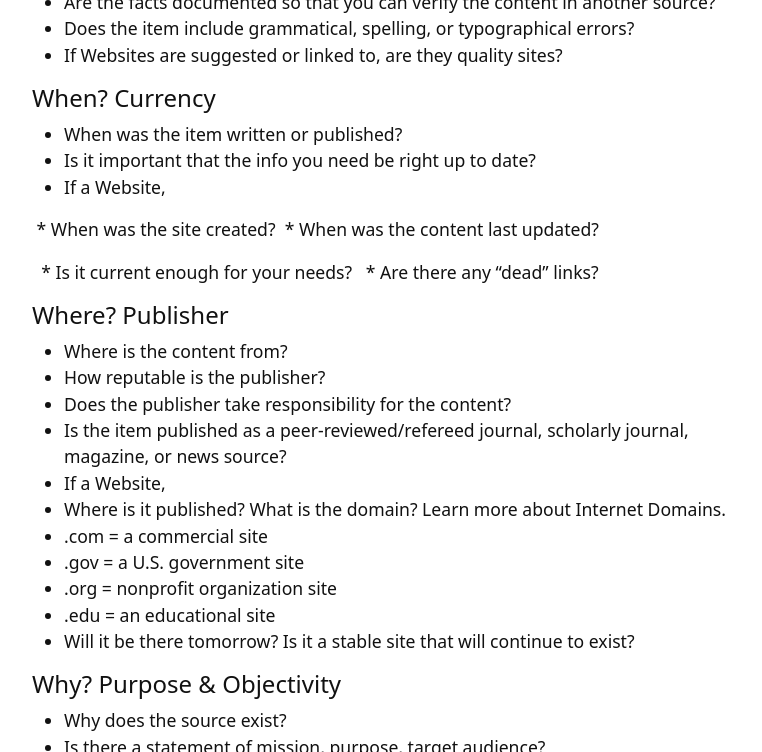
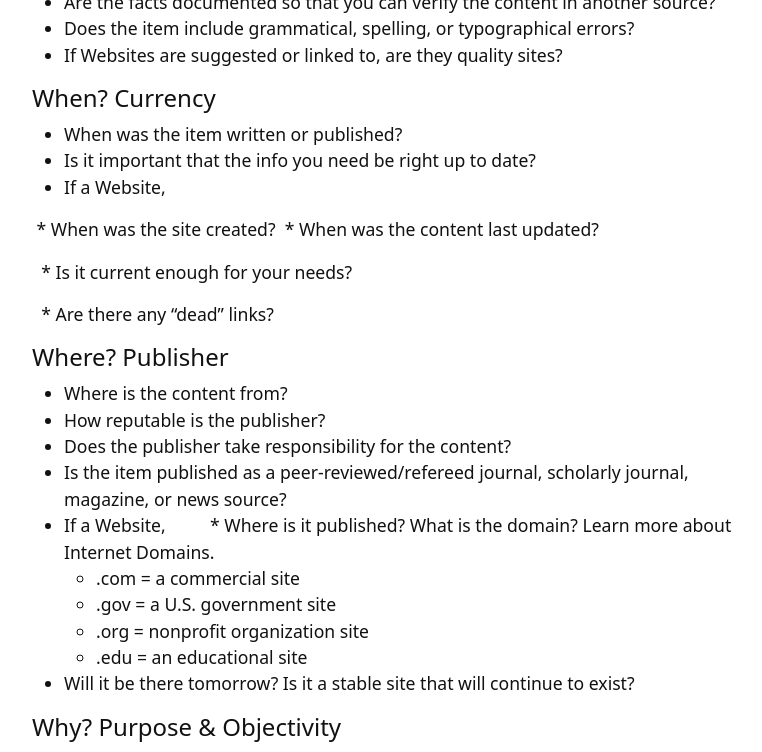
Before and after one commit to hanwendong1/adulting, a Jekyll site: the page built from content/1-handout.md, in a window 1280 px wide and 900 px high, scrolled down 748 px, cut to the strip 0-752 px from the top of the window. Shown: the whole strip, without its empty margins (245-1007 px from the left). Built offline with Jekyll 4.4.1, drawn with Linux system fonts in a browser that asks for light colours; part of the change alters nothing that is shown.

```diff
--- a/content/1-handout.md
+++ b/content/1-handout.md
@@ -30,6 +30,7 @@ nav: Handout
 &nbsp;*	When was the content last updated?
 
 &nbsp; *	Is it current enough for your needs?
+
 &nbsp; *	Are there any "dead" links?
 
 #### Where? Publisher
@@ -38,7 +39,7 @@ nav: Handout
 * Does the publisher take responsibility for the content?
 * Is the item published as a peer-reviewed/refereed journal, scholarly journal, magazine, or news source?
 * If a Website,
- * Where is it published? What is the domain?  Learn more about Internet Domains.
+&ensp;&thinsp;&ensp;&thinsp;&ensp;&thinsp; * Where is it published? What is the domain?  Learn more about Internet Domains.
   * .com = a commercial site
   * .gov = a U.S. government site
   * .org = nonprofit organization site
```
